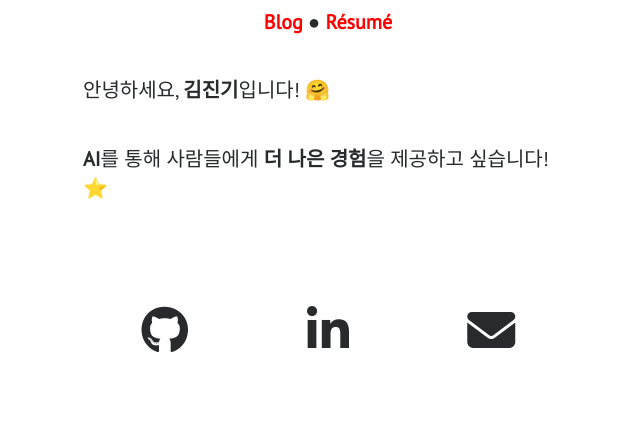
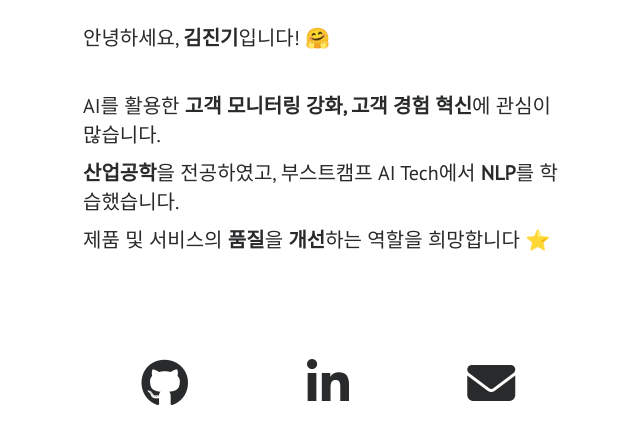
Before and after one commit to jgkym/jgkym.github.io, a plain HTML site: page index.html in a window 1280 px wide. Shown: the part 245-688 px from the top of the page, without its empty margins (312-952 px from the left). Drawn offline with Linux system fonts and the light colour scheme.

Commit message:
Modify index

```diff
--- a/index.html
+++ b/index.html
@@ -29,7 +29,9 @@
                         <p>안녕하세요, <b>김진기</b>입니다! 🤗</p>
                     </div>
                     <div class="row">
-                        <p><b>AI</b>를 통해 사람들에게 <b>더 나은 경험</b>을 제공하고 싶습니다! ⭐️</p>
+                        <p>AI를 활용한 <b>고객 모니터링 강화, 고객 경험 혁신</b>에 관심이 많습니다.</p>
+                        <p><b>산업공학</b>을 전공하였고, 부스트캠프 AI Tech에서 <b>NLP</b>를 학습했습니다.</p>
+                        <p>제품 및 서비스의 <b>품질</b>을 <b>개선</b>하는 역할을 희망합니다 ⭐️</p>
                     </div>
                 </div>
 
```
